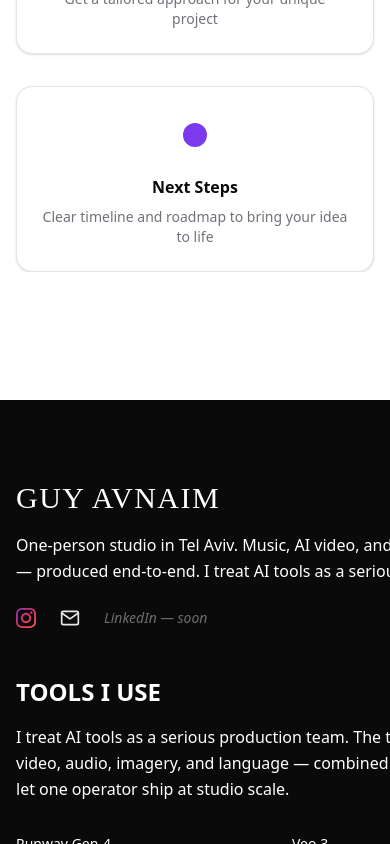
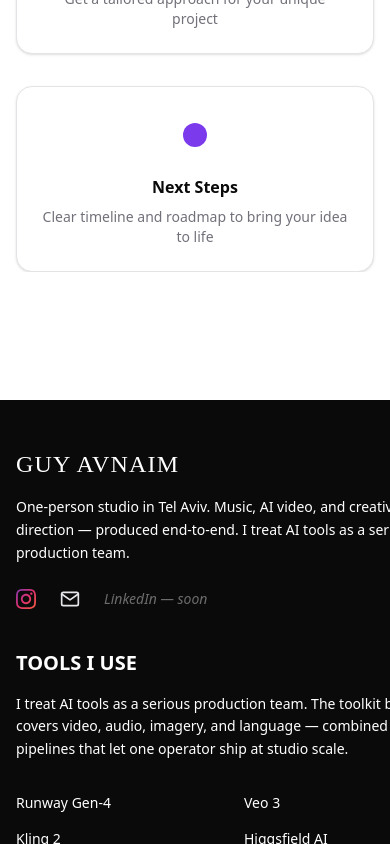
Before and after one commit to JoshBuildApp/joyful-visual-kit, a React (Vite) app: page / in a window 390 px wide. Shown: the part 11156-12000 px from the top of the page. Built offline with nearby package versions, Linux system fonts and the light colour scheme; the HTML template or start-up script is replaced by a standard one; a web font is replaced by a local one.

Commit message:
Changes
Co-authored-by: JoshBuildApp <210240458+JoshBuildApp@users.noreply.github.com>

```diff
--- a/src/components/Footer.tsx
+++ b/src/components/Footer.tsx
@@ -17,21 +17,21 @@ export function Footer() {
   ]
 
   return (
-    <footer className="relative py-20 bg-foreground text-background">
-      <div className="container mx-auto px-6 sm:px-8 lg:px-12">
-        <div className="grid grid-cols-12 gap-12">
+    <footer className="relative py-12 sm:py-20 bg-foreground text-background">
+      <div className="container mx-auto px-5 sm:px-8 lg:px-12">
+        <div className="grid grid-cols-12 gap-10 md:gap-12">
           {/* Logo and Description */}
           <div className="col-span-12 md:col-span-4">
             <div>
-              <div className="font-bagel text-background text-3xl tracking-wider mb-4">
+              <div className="font-bagel text-background text-2xl sm:text-3xl tracking-wider mb-4 break-words">
                 GUY AVNAIM
               </div>
-              <p className="text-background/70 leading-relaxed mb-6">
+              <p className="text-background/70 text-sm sm:text-base leading-relaxed mb-6">
                 One-person studio in Tel Aviv. Music, AI video, and creative direction —
                 produced end-to-end. I treat AI tools as a serious production team.
               </p>
               {/* Social Media Icons */}
-              <div className="flex items-center space-x-6">
+              <div className="flex items-center flex-wrap gap-x-6 gap-y-3">
                 {/* Instagram */}
                 <a
                   href="https://instagram.com/guy.avnaim"
@@ -79,15 +79,15 @@ export function Footer() {
           {/* Tools We Use Section */}
           <div className="col-span-12 md:col-span-8">
             <div>
-              <h4 className="font-black text-2xl text-background mb-4">TOOLS I USE</h4>
+              <h4 className="font-black text-xl sm:text-2xl text-background mb-4">TOOLS I USE</h4>
 
               {/* AI Tools Description */}
-              <p className="text-background/70 text-base mb-8 leading-relaxed">
+              <p className="text-background/70 text-sm sm:text-base mb-8 leading-relaxed">
                 I treat AI tools as a serious production team. The toolkit below covers video, audio,
                 imagery, and language — combined into pipelines that let one operator ship at studio scale.
               </p>
 
-              <div className="grid grid-cols-2 md:grid-cols-3 lg:grid-cols-4 gap-6">
+              <div className="grid grid-cols-2 sm:grid-cols-3 lg:grid-cols-4 gap-4 sm:gap-6">
                 {aiTools.map((tool, index) => (
                   <div
                     key={tool}
@@ -102,12 +102,12 @@ export function Footer() {
         </div>
 
         {/* Bottom Bar - Simplified */}
-        <div className="border-t border-background/20 pt-8 mt-16">
-          <div className="flex flex-col md:flex-row justify-between items-center">
-            <div className="text-sm text-background/70 mb-4 md:mb-0">
+        <div className="border-t border-background/20 pt-6 sm:pt-8 mt-10 sm:mt-16">
+          <div className="flex flex-col md:flex-row justify-between items-start md:items-center gap-3 md:gap-0">
+            <div className="text-xs sm:text-sm text-background/70">
               © MMXXVI · GUY AVNAIM · ALL RIGHTS RESERVED
             </div>
-            <div className="text-sm text-background/70">
+            <div className="text-xs sm:text-sm text-background/70">
               TEL AVIV · 32.08°N · 34.78°E
             </div>
           </div>
```
